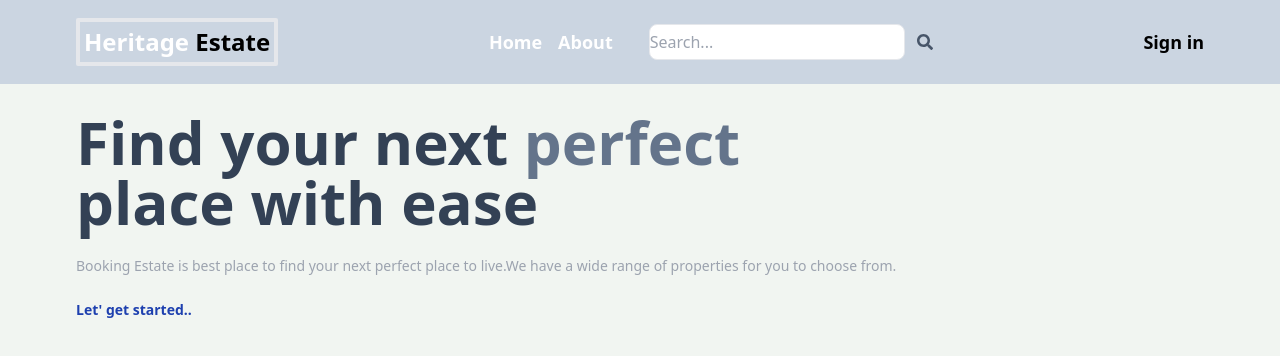
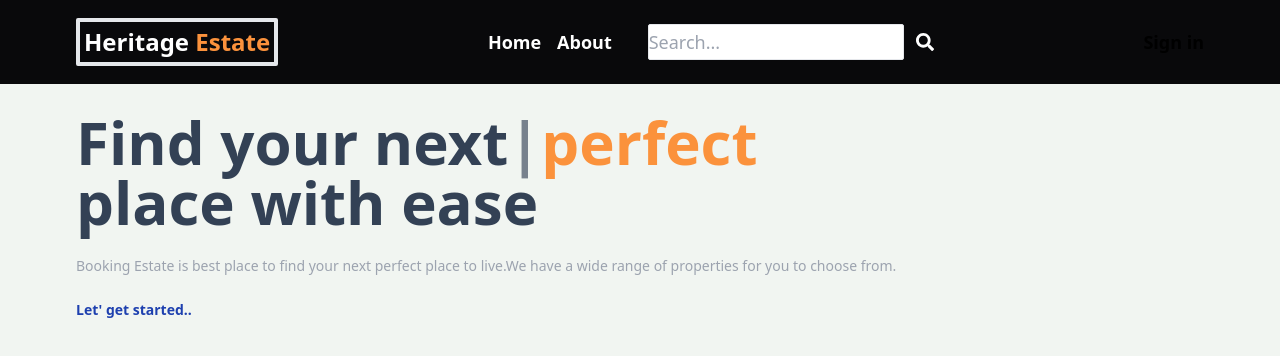
Before and after one commit to ChandraShekharSaini/mern-estate-project, a React (Vite) app in the folder frontend/: page / in a window 1280 px wide. Shown: the top 356 px of the page. Built offline with nearby package versions, Linux system fonts and the light colour scheme; no server answers; what tailwindcss-border-gradients would draw is missing.

Commit message:
addedTheme

```diff
--- a/frontend/index.html
+++ b/frontend/index.html
@@ -5,9 +5,14 @@
     <link rel="icon" type="image/x-icon"  href="./src/logo/logo.png">
     <meta name="viewport" content="width=device-width, initial-scale=1.0" />
     <title>Heritage Estate</title>
+    <style>
+      @import url('https://fonts.googleapis.com/css2?family=Karma:wght@300;400;500;600;700&display=swap');
+      </style>
   </head>
   <body>
     <div id="root"></div>
     <script type="module" src="/src/main.jsx"></script>
+
+
   </body>
 </html>
--- a/frontend/package.json
+++ b/frontend/package.json
@@ -20,6 +20,8 @@
     "react-icons": "^5.2.1",
     "react-redux": "^9.1.2",
     "react-router-dom": "^6.24.1",
+    "react-type-animation": "^3.2.0",
+    "react-typed": "^2.0.12",
     "redux-persist": "^6.0.0",
     "swiper": "^11.1.9",
     "tailwindcss-border-gradients": "^2.0.3"
--- a/frontend/src/components/Header.jsx
+++ b/frontend/src/components/Header.jsx
@@ -28,12 +28,12 @@ const Header = () => {
 
   console.log('currentUer', currentUser);
   return (
-    <header className="bg-slate-300 fixed top-0 left-0 right-0  z-10 h-15">
+    <header className="bg-zinc-950 fixed top-0 left-0 right-0  z-10 h-15">
       <div className="flex justify-between  items-center max-w-6xl mx-auto p-3">
         <Link to="/">
           <h1 className="font-bold text-sm sm:text-xl lg:text-2xl  flex flex-wrap">
             <span className='border-4 border-gradient-to-l from-white to-black p-1 rounded-sm'>
-              <span className="text-white">Heritage</span>  <span className="text-black-700">Estate</span>
+              <span className="text-white">Heritage</span>  <span className="text-orange-400">Estate</span>
             </span>
 
           </h1>
@@ -62,12 +62,12 @@ const Header = () => {
           <input
             type="text"
             placeholder="Search..."
-            className="bg-white  border rounded-lg focus:outline-none ml-9 w-20 sm:w-64 h-9"
+            className="bg-white text-lg border rounded-sm focus:outline-none ml-9 w-20 sm:w-64 h-9"
             value={searchTerm}
             onChange={(e) => setSearchTerm(e.target.value)}
           />
-          <button className='ml-3 w-lg text-red-700 hover:scale-111'>
-            <FaSearch className="text-slate-600" />
+          <button className='ml-3 text-lg text-red-700 hover:scale-111'>
+            <FaSearch className="text-white" />
           </button>
         </form>
 
--- a/frontend/src/index.css
+++ b/frontend/src/index.css
@@ -11,4 +11,6 @@
 body {
     /* @apply bg-gray-900;  */
     background-color: rgb(241,245,241);
+
+
 }
--- a/frontend/src/pages/Home.jsx
+++ b/frontend/src/pages/Home.jsx
@@ -5,6 +5,8 @@ import "swiper/css/bundle";
 import SwiperCore from "swiper";
 import { Navigation } from "swiper/modules";
 import ListingIteam from "../components/ListingIteams.jsx";
+import { ReactTyped } from "react-typed";
+import { TypeAnimation } from 'react-type-animation';
 
 const Home = () => {
   const [offerListings, setOfferListings] = useState([]);
@@ -55,9 +57,11 @@ const Home = () => {
 
       <div className="flex flex-col gap-6 p-28 px-3 max-w-6xl mx-auto">
         <h1 className="text-slate-700 font-bold text-3xl lg:text-6xl md:text-4xl">
-          Find your next <span className="text-slate-500">perfect</span>
+        <ReactTyped strings={["Find your next "]} loop typeSpeed={100}  backSpeed={50} />
+         <span className="text-orange-400">perfect</span>
           <br />
           place with ease
+
         </h1>
 
         <div className="text-gray-400 text-xs sm:text-sm">
@@ -71,7 +75,14 @@ const Home = () => {
           className="text-xs sm:text-sm text-blue-800 font-bold hover:underline"
         >
           Let&apos; get started..
+          <span id="element"></span>
         </Link>
+
+
+    <br />
+
+
+
       </div>
 
       {/* swiper */}
```
Also changed, not shown: 1 other file (tests, documents, lock files or other folders).
